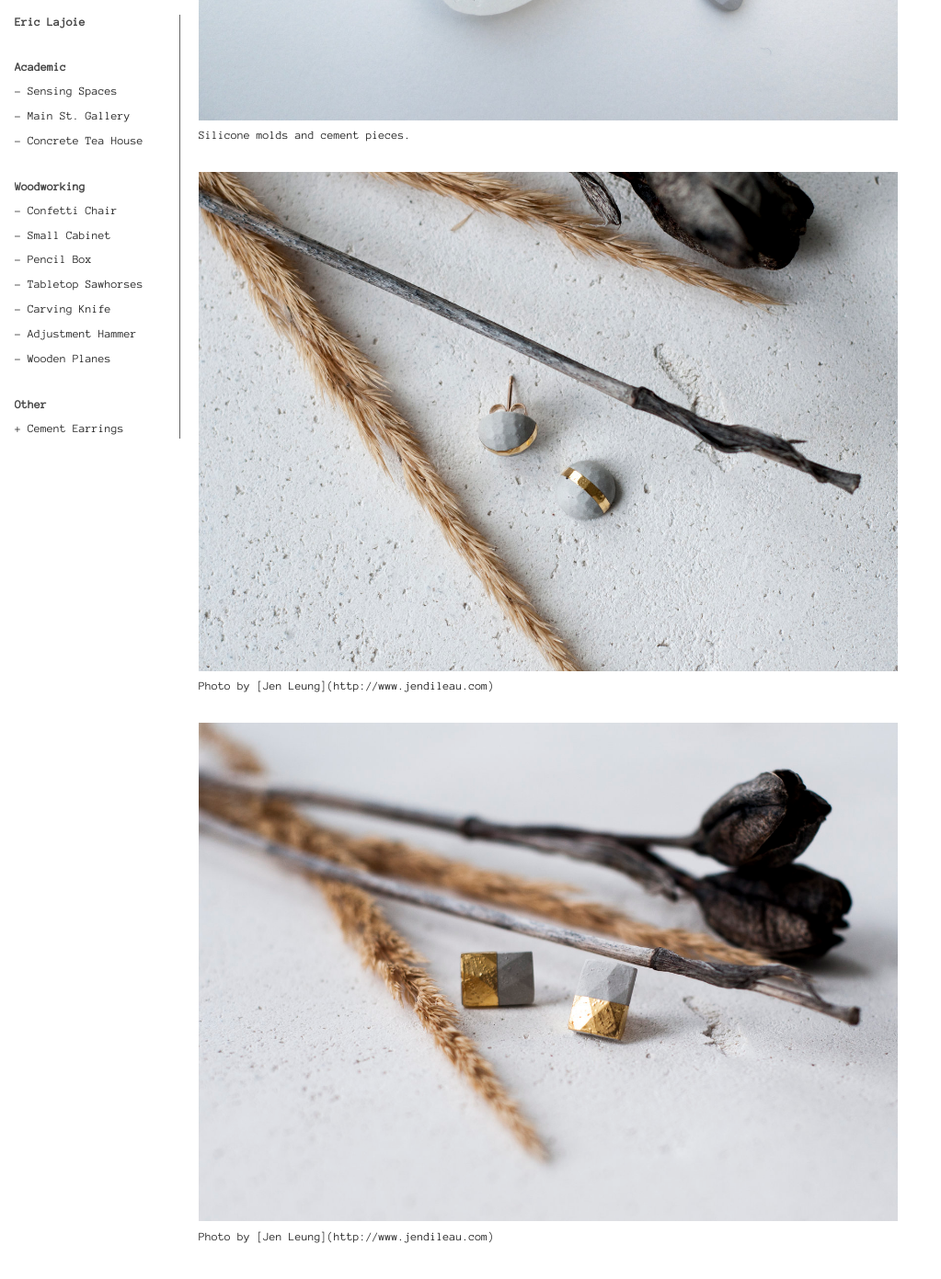
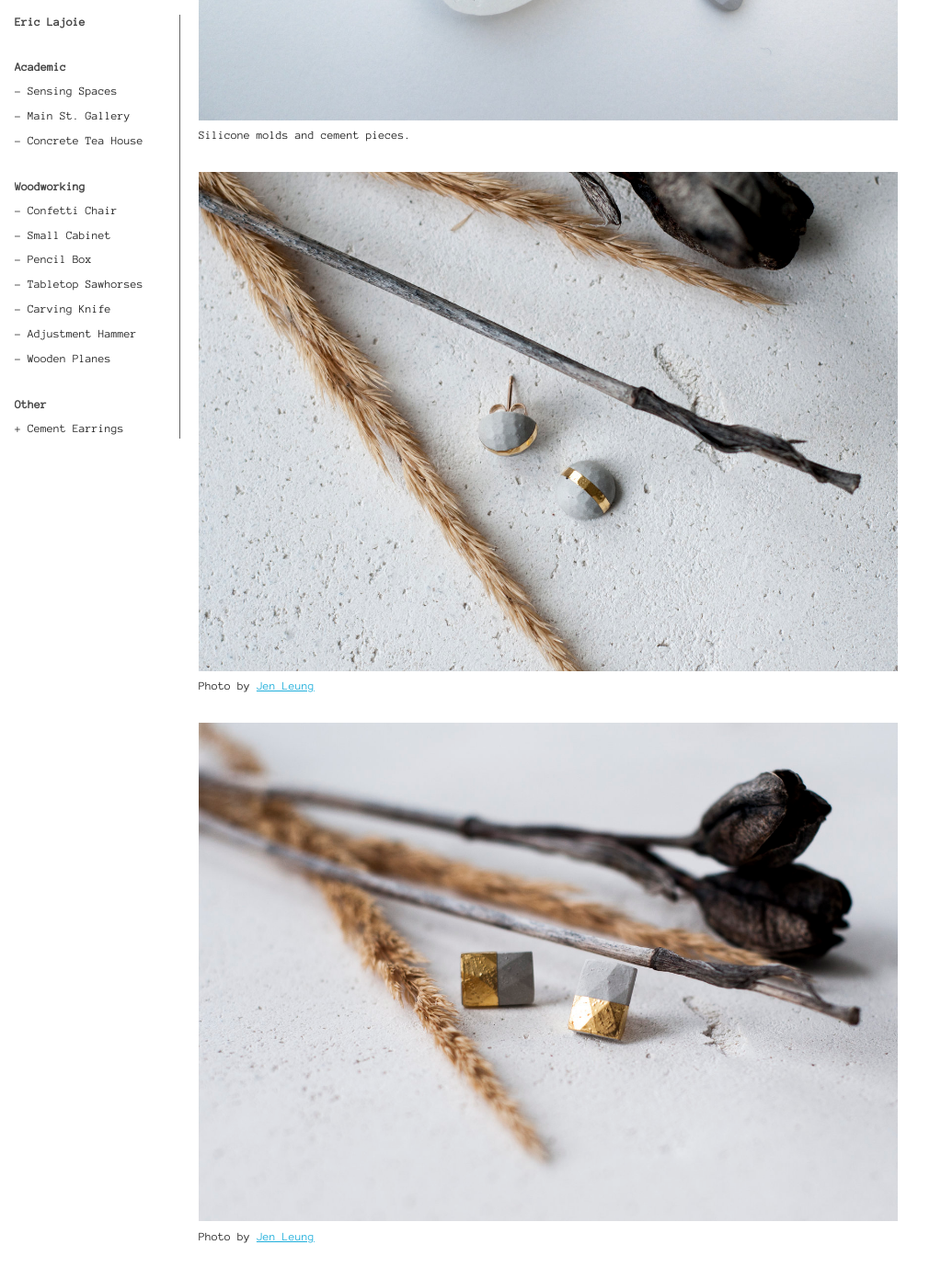
Before and after one commit to ericlajoie13/ericlajoie13.github.io, a Jekyll site: the page built from other/cement_earrings/index.md, in a window 1280 px wide and 1400 px high, scrolled down 1444 px. Shown: the top 1391 px of the window at 92% size, without its empty margins (0-1023 px from the left). Built offline with Jekyll 4.4.1, drawn with Linux system fonts in a browser that asks for light colours; some of the changed lines change nothing that is shown; some of the changed text lies outside the part shown.

Commit message:
add link to earring photos

```diff
--- a/other/cement_earrings/index.md
+++ b/other/cement_earrings/index.md
@@ -4,7 +4,7 @@ title: Cement Earrings
 landing:
   - filename: 1420x_all.jpg
     caption:
-      Photo by [Jen Leung](http://www.jendileau.com)
+      Photo by <a href="http://www.jendileau.com">Jen Leung</a>
 
 images:
   - filename: 1420x_moulds.jpg
@@ -13,11 +13,11 @@ images:
 
   - filename: 1420x_round.jpg
     caption: |
-      Photo by [Jen Leung](http://www.jendileau.com)
+      Photo by <a href="http://www.jendileau.com">Jen Leung</a>
 
   - filename: 1420x_rectangles.jpg
     caption: |
-      Photo by [Jen Leung](http://www.jendileau.com)
+      Photo by <a href="http://www.jendileau.com">Jen Leung</a>
 ---
 
 ###### Materials:
```
